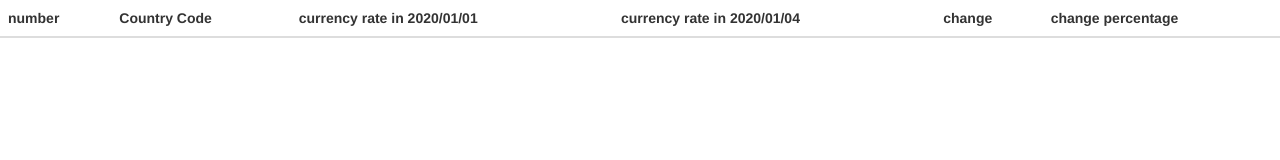
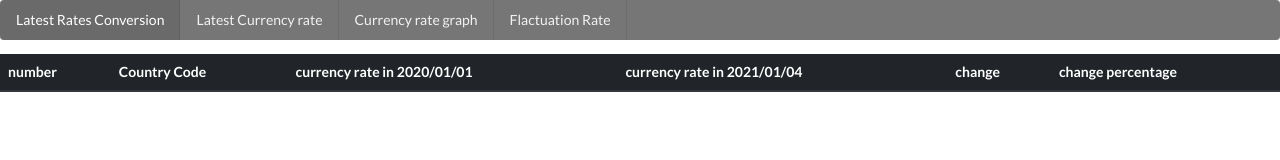
Before and after one commit to ruthmathewberhan/Currency-Exchange-Application, a plain HTML site: page flactuation.html in a window 1280 px wide. Drawn offline with nearby package versions, Linux system fonts and the light colour scheme; files that its build step writes are made by us from their sources; no server answers.

Commit message:
modification

```diff
--- a/asstes/js/flactuation.js
+++ b/asstes/js/flactuation.js
@@ -1,6 +1,6 @@
 
 $.ajax({
-    url:"https://api.exchangerate.host/fluctuation?start_date=2020-01-01&end_date=2020-01-04&base=ETB",
+    url:"https://api.exchangerate.host/fluctuation?start_date=2020-01-01&end_date=2021-01-04&base=ETB&places=5",
     type:"get",
 
     success:function(data){
--- a/flactuation.html
+++ b/flactuation.html
@@ -4,14 +4,34 @@
     <meta charset="UTF-8">
     <meta http-equiv="X-UA-Compatible" content="IE=edge">
     <meta name="viewport" content="width=device-width, initial-scale=1.0">
-    <title>Document</title>
-    <script src="https://ajax.googleapis.com/ajax/libs/jquery/3.5.1/jquery.min.js"></script>
+    <title> Flactuation</title>
     <link rel="stylesheet" href="https://maxcdn.bootstrapcdn.com/bootstrap/3.4.1/css/bootstrap.min.css">
-    <link rel="stylesheet" href="./assets/css/style.css">
-    <link rel="shortcut icon" href="1.jpg" type="image/x-icon">
-    <link rel="shortcut icon" type="image/jpg" href="./assets/css/1.jpg"/>
+    <!-- Bootsrap css -->
+    <link rel="stylesheet" href="https://maxcdn.bootstrapcdn.com/bootstrap/4.0.0/css/bootstrap.min.css" integrity="sha384-Gn5384xqQ1aoWXA+058RXPxPg6fy4IWvTNh0E263XmFcJlSAwiGgFAW/dAiS6JXm" crossorigin="anonymous">
+
+    <!-- Semantic CSS -->
+    <link rel="stylesheet" href="https://cdnjs.cloudflare.com/ajax/libs/semantic-ui/2.4.1/semantic.min.css"
+        integrity="sha512-8bHTC73gkZ7rZ7vpqUQThUDhqcNFyYi2xgDgPDHc+GXVGHXq+xPjynxIopALmOPqzo9JZj0k6OqqewdGO3EsrQ=="
+        crossorigin="anonymous" />
 </head>
 <body>
+    <!-- Navigation  -->
+    <div class="ui inverted menu grey">
+        <a class="active item" href="index.html">
+            Latest Rates Conversion
+        </a>
+        <a class="item" href="latest.html">
+            Latest Currency rate
+        </a>
+        <a class="item" href="graph.html">
+            Currency rate graph
+        </a>
+
+        <a class="item" href="flactuation.html">
+            Flactuation Rate
+        </a>
+    </div>
+
     <div id="table">
         <table class="table table-hover table-striped table-info mx-auto">
             <thead class="thead-dark">
@@ -19,7 +39,7 @@
                     <th> number</th>
                     <th>Country Code</th>
                     <th>currency rate in 2020/01/01</th>
-                    <th>currency rate in 2020/01/04</th>
+                    <th>currency rate in 2021/01/04</th>
                     <th>change</th>
                     <th>change percentage</th>
                 </tr>
@@ -29,6 +49,7 @@
             </tbody>
         </table>
        </div>
+       <script src="https://ajax.googleapis.com/ajax/libs/jquery/3.5.1/jquery.min.js"></script>
         <script src="./asstes/js/flactuation.js"></script>
        </body>
 </html>
```
Also changed, not shown: graph.html (+3 -0 lines), index.html (+3 -0 lines), latest.html (+3 -0 lines).
